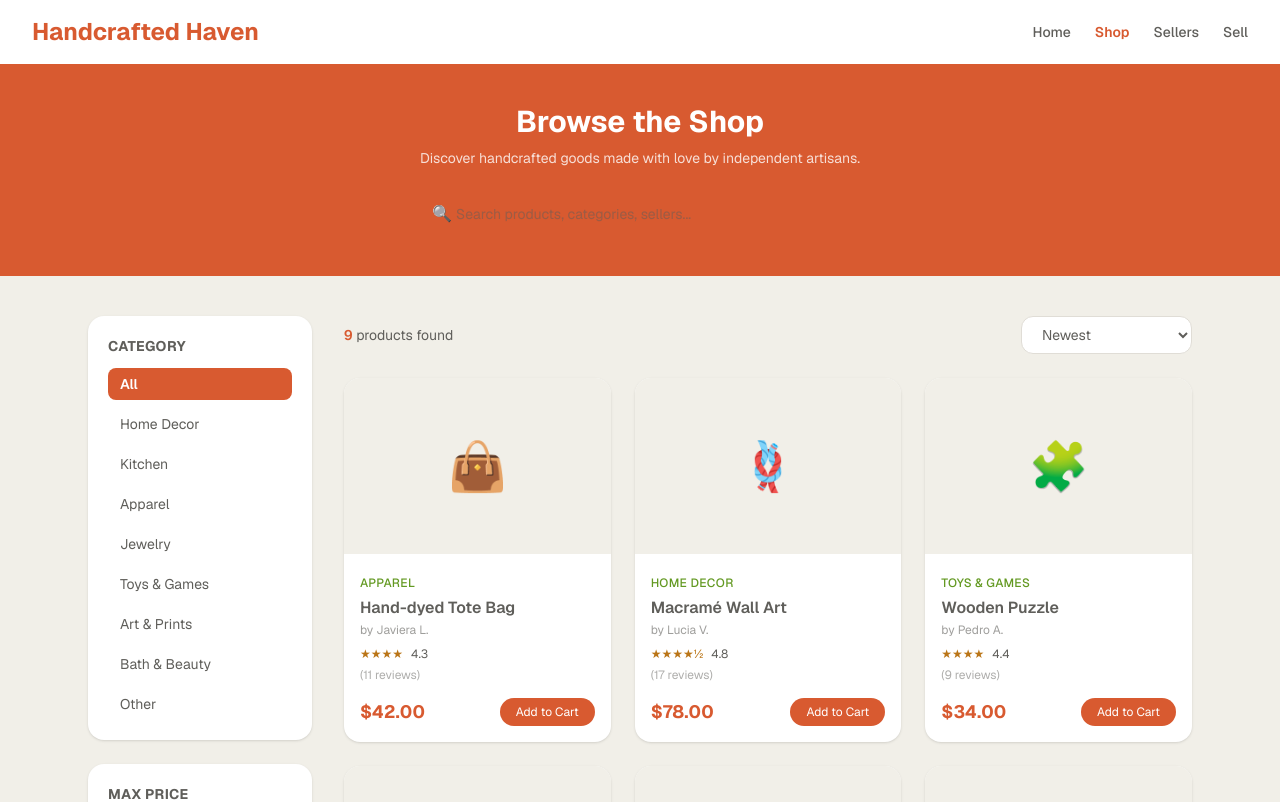
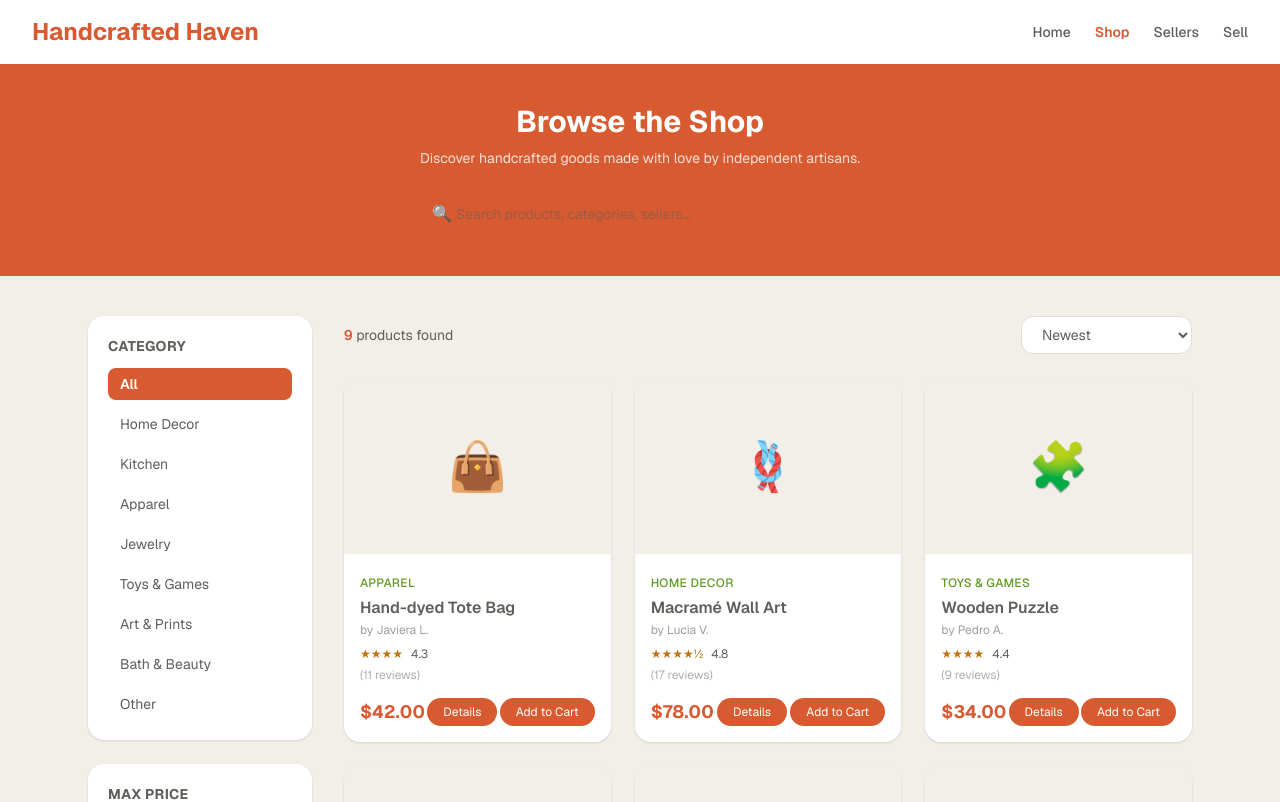
Before and after one commit to RonyReyesWeb/Handcrafted-Haven, a Next.js app in the folder my-app/: page /shop in a window 1280 px wide. Shown: the top 802 px of the page. Built offline with nearby package versions, Linux system fonts and the light colour scheme.

Commit message:
pop-up window with details list

```diff
--- a/my-app/app/page.tsx
+++ b/my-app/app/page.tsx
@@ -7,7 +7,7 @@ export default function Home() {
         <h1 className="text-2xl font-bold text-[#D85A30]">Handcrafted Haven</h1>
         <nav className="flex gap-6 text-[#5F5E5A] font-medium">
           <a href="#" className="hover:text-[#D85A30] transition-colors">Home</a>
-          <a href="#" className="hover:text-[#D85A30] transition-colors">Shop</a>
+          <a href="/shop" className="hover:text-[#D85A30] transition-colors">Shop</a>
           <a href="#" className="hover:text-[#D85A30] transition-colors">Sellers</a>
           <a href="#" className="hover:text-[#D85A30] transition-colors">About</a>
         </nav>
--- a/my-app/app/shop/page.tsx
+++ b/my-app/app/shop/page.tsx
@@ -15,16 +15,165 @@ const CATEGORIES = [
 ];
 
 const PRODUCTS = [
-  { id: 1, name: "Handwoven Basket", price: 45, category: "Home Decor", seller: "Maria G.", rating: 4.8, reviews: 12, emoji: "🧺" },
-  { id: 2, name: "Ceramic Mug Set", price: 38, category: "Kitchen", seller: "Javiera L.", rating: 4.5, reviews: 8, emoji: "☕" },
-  { id: 3, name: "Knitted Scarf", price: 52, category: "Apparel", seller: "Rony R.", rating: 5.0, reviews: 20, emoji: "🧣" },
-  { id: 4, name: "Silver Leaf Ring", price: 29, category: "Jewelry", seller: "Ana P.", rating: 4.7, reviews: 15, emoji: "💍" },
-  { id: 5, name: "Watercolor Print", price: 65, category: "Art & Prints", seller: "Carlos M.", rating: 4.9, reviews: 6, emoji: "🎨" },
-  { id: 6, name: "Lavender Soap Bar", price: 18, category: "Bath & Beauty", seller: "Sofia R.", rating: 4.6, reviews: 30, emoji: "🧼" },
-  { id: 7, name: "Wooden Puzzle", price: 34, category: "Toys & Games", seller: "Pedro A.", rating: 4.4, reviews: 9, emoji: "🧩" },
-  { id: 8, name: "Macramé Wall Art", price: 78, category: "Home Decor", seller: "Lucia V.", rating: 4.8, reviews: 17, emoji: "🪢" },
-  { id: 9, name: "Hand-dyed Tote Bag", price: 42, category: "Apparel", seller: "Javiera L.", rating: 4.3, reviews: 11, emoji: "👜" },
+  {
+    id: 1,
+    name: "Handwoven Basket",
+    price: 45,
+    category: "Home Decor",
+    seller: "Maria G.",
+    rating: 4.8,
+    reviews: 12,
+    emoji: "🧺",
+    description:
+      "A beautifully handwoven basket made from sustainable natural fibers. Perfect for organizing blankets, toys, or everyday essentials while adding a warm artisanal touch to any room.",
+    materials: "Natural palm fibers",
+    stock: 15,
+    shippingTime: "3-5 business days",
+  },
+
+  {
+    id: 2,
+    name: "Ceramic Mug Set",
+    price: 38,
+    category: "Kitchen",
+    seller: "Javiera L.",
+    rating: 4.5,
+    reviews: 8,
+    emoji: "☕",
+    description:
+      "A charming set of handmade ceramic mugs crafted with care by local artisans. Each piece features unique glazing patterns, making every cup one of a kind.",
+    materials: "Hand-fired ceramic",
+    stock: 12,
+    shippingTime: "2-4 business days",
+  },
+
+  {
+    id: 3,
+    name: "Knitted Scarf",
+    price: 52,
+    category: "Apparel",
+    seller: "Rony R.",
+    rating: 5.0,
+    reviews: 20,
+    emoji: "🧣",
+    description:
+      "Soft, cozy, and handmade with premium yarn, this knitted scarf provides warmth and comfort during colder seasons while showcasing traditional craftsmanship.",
+    materials: "Premium wool blend",
+    stock: 8,
+    shippingTime: "1-3 business days",
+  },
+
+  {
+    id: 4,
+    name: "Silver Leaf Ring",
+    price: 29,
+    category: "Jewelry",
+    seller: "Ana P.",
+    rating: 4.7,
+    reviews: 15,
+    emoji: "💍",
+    description:
+      "An elegant sterling silver ring inspired by the delicate shapes of nature. Carefully handcrafted and polished to create a timeless accessory for everyday wear.",
+    materials: "925 sterling silver",
+    stock: 20,
+    shippingTime: "3-7 business days",
+  },
+
+  {
+    id: 5,
+    name: "Watercolor Print",
+    price: 65,
+    category: "Art & Prints",
+    seller: "Carlos M.",
+    rating: 4.9,
+    reviews: 6,
+    emoji: "🎨",
+    description:
+      "A vibrant watercolor art print created from an original hand-painted design. Printed on high-quality paper, it brings color and creativity to any living space.",
+    materials: "Archival art paper",
+    stock: 25,
+    shippingTime: "2-5 business days",
+  },
+
+  {
+    id: 6,
+    name: "Lavender Soap Bar",
+    price: 18,
+    category: "Bath & Beauty",
+    seller: "Sofia R.",
+    rating: 4.6,
+    reviews: 30,
+    emoji: "🧼",
+    description:
+      "Handcrafted with natural ingredients and infused with soothing lavender, this soap bar gently cleanses the skin while providing a relaxing aromatherapy experience.",
+    materials: "Natural oils and lavender extract",
+    stock: 40,
+    shippingTime: "1-2 business days",
+  },
+
+  {
+    id: 7,
+    name: "Wooden Puzzle",
+    price: 34,
+    category: "Toys & Games",
+    seller: "Pedro A.",
+    rating: 4.4,
+    reviews: 9,
+    emoji: "🧩",
+    description:
+      "A handcrafted wooden puzzle designed to challenge the mind while providing hours of fun. Made from durable materials and finished with child-safe coatings.",
+    materials: "Sustainably sourced wood",
+    stock: 18,
+    shippingTime: "2-4 business days",
+  },
+
+  {
+    id: 8,
+    name: "Macramé Wall Art",
+    price: 78,
+    category: "Home Decor",
+    seller: "Lucia V.",
+    rating: 4.8,
+    reviews: 17,
+    emoji: "🪢",
+    description:
+      "A decorative macramé wall hanging carefully knotted by hand. Its intricate patterns and natural textures create a cozy bohemian atmosphere in any room.",
+    materials: "Cotton cord",
+    stock: 10,
+    shippingTime: "4-6 business days",
+  },
+
+  {
+    id: 9,
+    name: "Hand-dyed Tote Bag",
+    price: 42,
+    category: "Apparel",
+    seller: "Javiera L.",
+    rating: 4.3,
+    reviews: 11,
+    emoji: "👜",
+    description:
+      "A reusable tote bag featuring hand-dyed fabric and unique color patterns. Lightweight, durable, and perfect for shopping, work, or everyday use.",
+    materials: "Organic cotton",
+    stock: 22,
+    shippingTime: "2-4 business days",
+  },
 ];
+
+type Product = {
+  id: number;
+  name: string;
+  price: number;
+  category: string;
+  seller: string;
+  rating: number;
+  reviews: number;
+  emoji: string;
+  description: string;
+  materials: string;
+  stock: number;
+  shippingTime: string;
+};
 
 const SORT_OPTIONS = [
   { label: "Newest", value: "newest" },
@@ -45,6 +194,7 @@ function StarRating({ rating }: { rating: number }) {
 
 export default function ShopPage() {
   const [selectedCategory, setSelectedCategory] = useState("All");
+  const [selectedProduct, setSelectedProduct] = useState<Product | null>(null);
   const [sortBy, setSortBy] = useState("newest");
   const [maxPrice, setMaxPrice] = useState(200);
   const [search, setSearch] = useState("");
@@ -185,9 +335,8 @@ export default function ShopPage() {
           ) : (
             <div className="grid grid-cols-1 gap-6 sm:grid-cols-2 lg:grid-cols-3">
               {filtered.map((product) => (
-                <a
+                <div
                   key={product.id}
-                  href={`/shop/${product.id}`}
                   className="bg-white rounded-2xl shadow-sm overflow-hidden hover:shadow-md transition-shadow group"
                 >
                   {/* Image placeholder */}
@@ -217,17 +366,86 @@ export default function ShopPage() {
                       <span className="text-[#D85A30] font-bold text-lg">
                         ${product.price.toFixed(2)}
                       </span>
+                      <button className="text-xs bg-[#D85A30] text-white px-4 py-1.5 rounded-full hover:bg-[#BA7517] transition-colors" onClick={() => {
+    console.log("CLICK");
+    console.log(product);
+    setSelectedProduct(product);
+  }}>
+                        Details
+                      </button>
                       <button className="text-xs bg-[#D85A30] text-white px-4 py-1.5 rounded-full hover:bg-[#BA7517] transition-colors">
                         Add to Cart
                       </button>
                     </div>
                   </div>
-                </a>
+                </div>
               ))}
             </div>
           )}
         </div>
       </div>
+
+      {selectedProduct && (
+          <div
+            className="fixed inset-0 bg-black/50 flex items-center justify-center z-50"
+            onClick={() => setSelectedProduct(null)}
+          >
+          <div
+            className="bg-white rounded-2xl p-6 max-w-lg w-full mx-4 shadow-xl"
+              onClick={(e) => e.stopPropagation()}
+            >
+
+            <div className="flex justify-between items-center mb-4">
+              <h2 className="text-2xl font-bold text-[#5F5E5A]">
+                {selectedProduct.name}
+              </h2>
+
+              <button
+                onClick={() => setSelectedProduct(null)}
+                className="text-xl font-bold text-gray-500 hover:text-black"
+              >
+                ✕
+              </button>
+            </div>
+
+            <div className="text-6xl text-center mb-4">
+              {selectedProduct.emoji}
+            </div>
+
+            <p className="text-gray-600 mb-4">
+              {selectedProduct.description}
+            </p>
+
+            <div className="space-y-3 text-[#5F5E5A]">
+              <p>
+                <strong className="text-[#D85A30]">Materials:</strong>{" "}
+                {selectedProduct.materials}
+              </p>
+
+              <p>
+                <strong className="text-[#D85A30]">Stock:</strong>{" "}
+                {selectedProduct.stock}
+              </p>
+
+              <p>
+                <strong className="text-[#D85A30]">Shipping:</strong>{" "}
+                {selectedProduct.shippingTime}
+              </p>
+            </div>
+
+            <div className="flex justify-between items-center mt-6">
+              <span className="text-2xl font-bold text-[#D85A30]">
+                ${selectedProduct.price.toFixed(2)}
+              </span>
+
+              <button className="bg-[#D85A30] text-white px-4 py-2 rounded-full hover:bg-[#BA7517]">
+                Add to Cart
+              </button>
+            </div>
+
+          </div>
+        </div>
+      )}
 
       {/* Footer */}
       <footer className="w-full bg-[#5F5E5A] text-white text-center py-6 text-sm mt-12">
```
